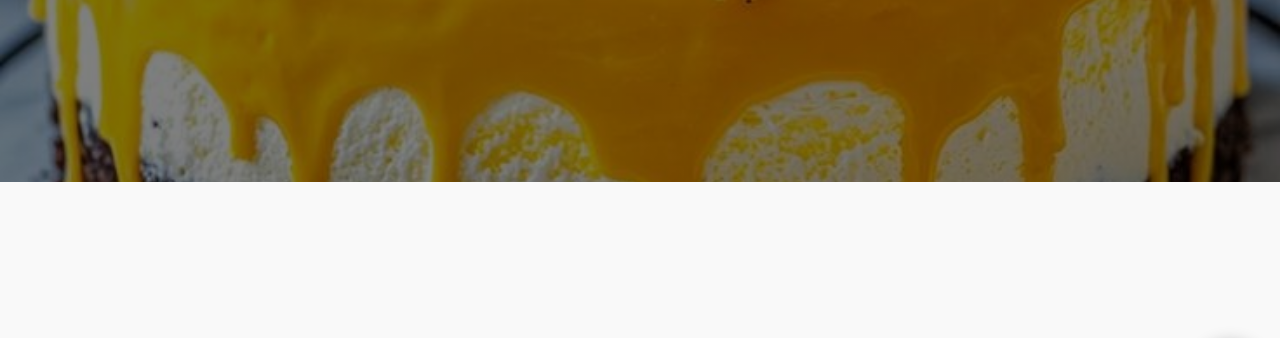
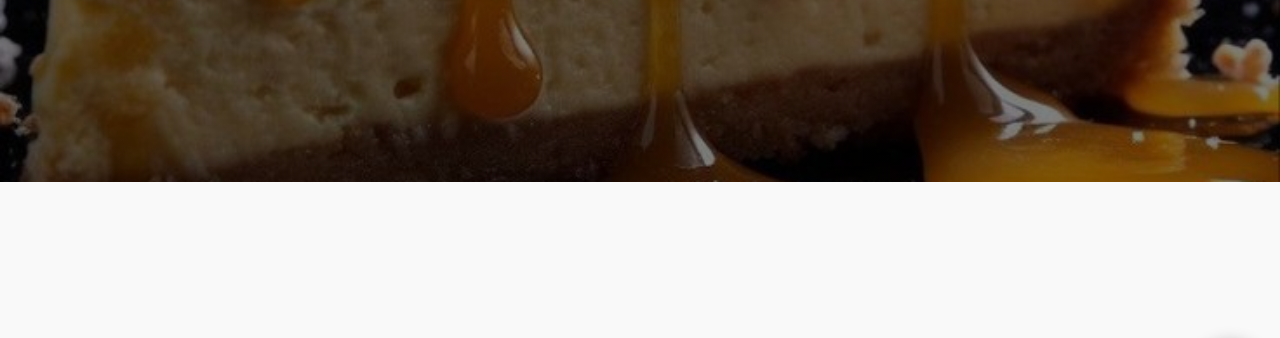
Before and after one commit to Neodynix/Hope-Mystica-Cakes, a plain HTML site: page gallery.html in a window 1280 px wide. Shown: the part 378-716 px from the top of the page. Drawn offline with Linux system fonts and the light colour scheme.

Commit message:
Update gallery.css

```diff
--- a/styles/gallery.css
+++ b/styles/gallery.css
@@ -6,7 +6,7 @@
     height: 70vh;
     min-height: 500px;
     background: linear-gradient(rgba(0,0,0,0.5), rgba(0,0,0,0.5)),
-                url('https://raw.githubusercontent.com/Neodynix/Hope-Mystica-Cakes/refs/heads/main/images/background1.jpg?token=GHSAT0AAAAAADRIXZBPHQQYKC7E2G5TJAM22KGYQPA') center/cover no-repeat;
+                url('https://raw.githubusercontent.com/Neodynix/Hope-Mystica-Cakes/refs/heads/main/images/background3.jpg?token=GHSAT0AAAAAADRIXZBO3YUVT4325X7SNUJY2KGYSUA') center/cover no-repeat;
     display: flex;
     align-items: center;
     justify-content: center;
```
